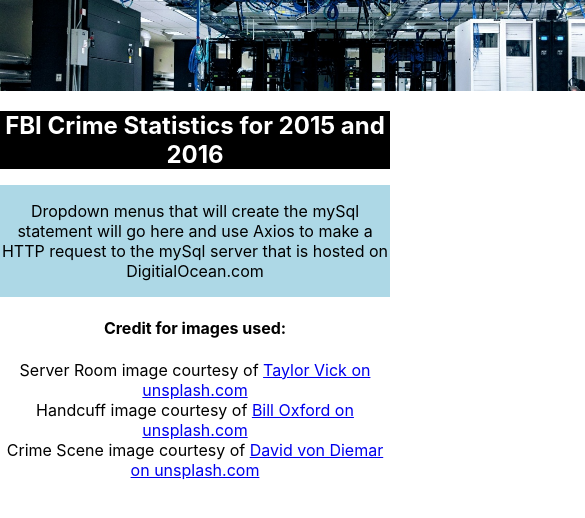
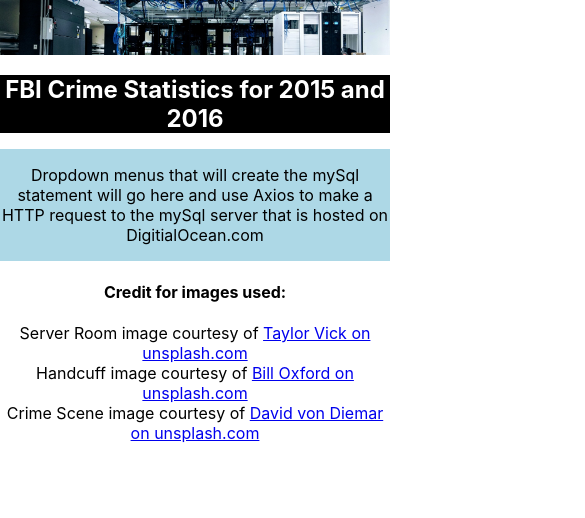
Before and after one commit to TimParrish/frontend-for-database-app, a React (Create React App) app: page / in a window 390 px wide. Shown: the top 518 px of the page, 585 px wide, since content can reach past the window. Built offline with nearby package versions, Linux system fonts and the light colour scheme.

Commit message:
update Marquee Image responsive design

```diff
--- a/src/styles/mainContent.js
+++ b/src/styles/mainContent.js
@@ -1,5 +1,4 @@
 import styled from "styled-components";
-import { deviceSize } from "utilities";
 
 export const BodyDiv = styled.div`
   p {
@@ -10,11 +9,5 @@ export const BodyDiv = styled.div`
 `;
 
 export const MarqueeImage = styled.img`
-  max-width: 1250px;
-  @media ${deviceSize.tablet} {
-    width: 800px;
-  }
-  @media ${deviceSize.mobile} {
-    width: 650px;
-  }
+  max-width: 100%;
 `;
```
